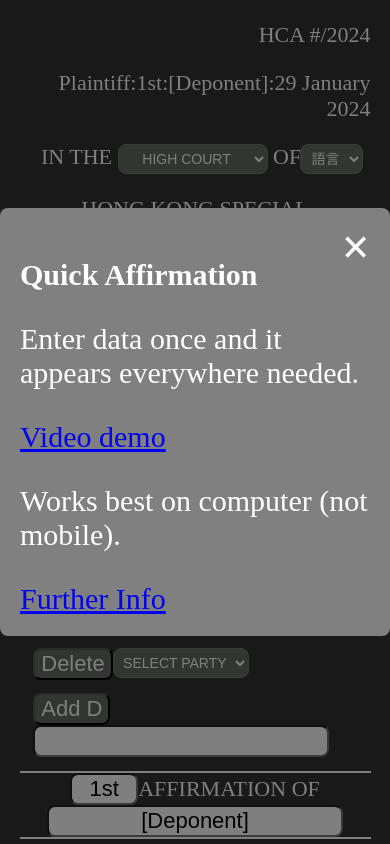
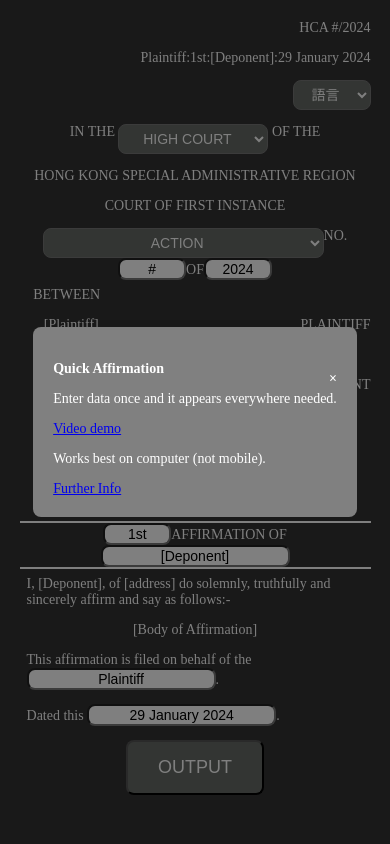
Before and after one commit to 3willows/quickAffirmation, a React (Create React App) app: page / in a window 390 px wide. Shown: the top 844 px of the page. Built offline with nearby package versions, Linux system fonts and the light colour scheme.

Commit message:
add back media query which seems important to Brave; use Flex to fix the Language box

```diff
--- a/src/App.css
+++ b/src/App.css
@@ -1,33 +1,22 @@
 body {
   background-color: #333;
-  /* Dark background color for the entire page */
   color: white;
-  /* Text color */
   font-family: 'Times New Roman', serif;
-  /* Set font to Times New Roman */
   font-size: 22px;
-  /* Default font size for computer screens */
   text-align: center;
-
   margin: 5% 5%;
-  /* Add 5% margin on the left and right sides */
-
 }
 
-.output{
+.output {
   background-color: white;
   color: black;
 }
 
 select {
   max-width: 80%;
-  /* Set the height of select boxes */
   padding: 5px 5px;
-  /* Add padding for better visual appearance */
   font-size: 14px;
-  /* Adjust font size for select boxes */
   vertical-align: top;
-  /* or middle */
 }
 
 input,
@@ -35,10 +24,57 @@ button,
 option {
   font-size: 22px;
   text-align: center;
-  border-radius: 8px; /* Add the same border-radius property as buttons */
+  border-radius: 8px;
+  max-width: 80%;
+  /* Add the same border-radius property as buttons */
 }
 
-/* make all input boxes for digits shorter */
+select,
+button {
+  display: inline-block;
+  text-align: center;
+  text-decoration: none;
+  background-color: #666b66;
+  /* Green background color */
+  color: white;
+  /* White text color */
+  border-radius: 8px;
+  /* Rounded corners */
+  cursor: pointer;
+}
+
+button:hover {
+  background-color: #b7bab7;
+  color: black;
+}
+
+button:active {
+  background-color: #666b66;
+  color: black;
+  /* Green background color */
+}
+
+@media only screen and (max-width: 700px) {
+
+  /* Font size for screens smaller than 768px (e.g., mobile screens) */
+  * {
+    font-size: 14px;
+  }
+
+  input,
+  button,
+  option {
+    font-size: 14px;
+  }
+
+}
+
+.full-width-flexbox {
+  display: flex;
+  justify-content: flex-end;
+  width: 100%;
+}
+
 .digital {
   width: 60px;
 }
@@ -95,7 +131,6 @@ option {
 }
 
 
-/* Add modal styles to your CSS */
 .modal-overlay {
   z-index: 1000;
   position: fixed;
@@ -112,7 +147,6 @@ option {
 .modal-content {
   background: gray;
   padding: 20px;
-  font-size: 30px;
   border-radius: 8px;
   position: relative;
 }
@@ -127,32 +161,6 @@ option {
   cursor: pointer;
 }
 
-select,
-button {
-  display: inline-block;
-  text-align: center;
-  text-decoration: none;
-  background-color: #666b66;
-  /* Green background color */
-  color: white;
-  /* White text color */
-  border-radius: 8px;
-  /* Rounded corners */
-  cursor: pointer;
-}
-
-/* Hover effect */
-button:hover{
-  background-color: #b7bab7;
-  color: black;
-}
-
-/* Active effect */
-button:active {
-  background-color: #666b66;
-  color: black;
-  /* Green background color */
-}
 
 .large-button {
   padding: 15px 30px;
--- a/src/components/Language.js
+++ b/src/components/Language.js
@@ -3,7 +3,7 @@ import React, { useState } from "react"
 
 export function Language({ language, setLanguage }) {
   return (
-    <div className="go-right">
+    <div className="full-width-flexbox">
       <select value={language} onChange={(e) => setLanguage(e.target.value)}>
         <option value="English">語言</option>
         <option value="English">English</option>
```
